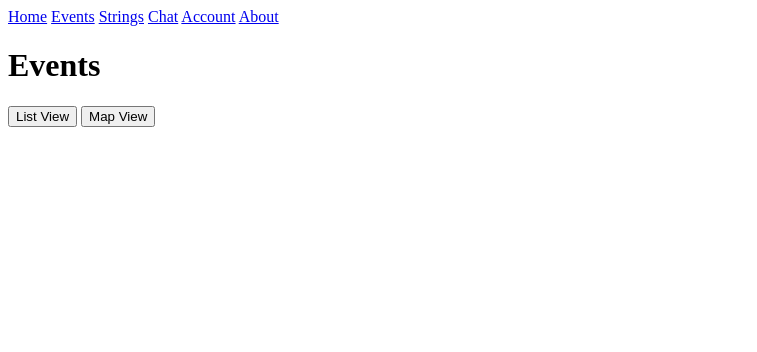
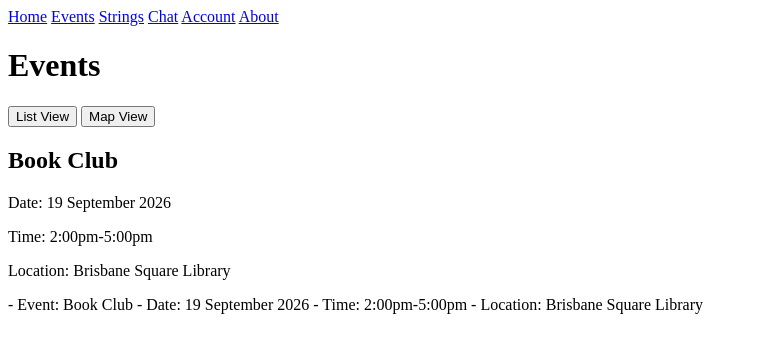
Before and after one commit to VinGit-web/HAVEK-TeamZone, a plain HTML site: page events.html in a window 1280 px wide. Shown: the whole page, without its empty margins (0-757 px from the left). Drawn offline with Linux system fonts and the light colour scheme; files whose address does not match are found by name.

Commit message:
added event cardto event page

```diff
--- a/events.html
+++ b/events.html
@@ -26,6 +26,22 @@
         <button type="button">Map View</button>
     </div>
 
+    <div class="event-list">
+
+        <div class="event-card">
+            <h2>Book Club</h2>
+            <p>Date: 19 September 2026</p>
+            <p>Time: 2:00pm-5:00pm</p>
+            <p>Location: Brisbane Square Library</p>
+        </div>
+
+    </div>
+
+    - Event: Book Club
+    - Date: 19 September 2026
+    - Time: 2:00pm-5:00pm
+    - Location: Brisbane Square Library
+
     <script src="js/app.js"></script>
 </body>
 
```
